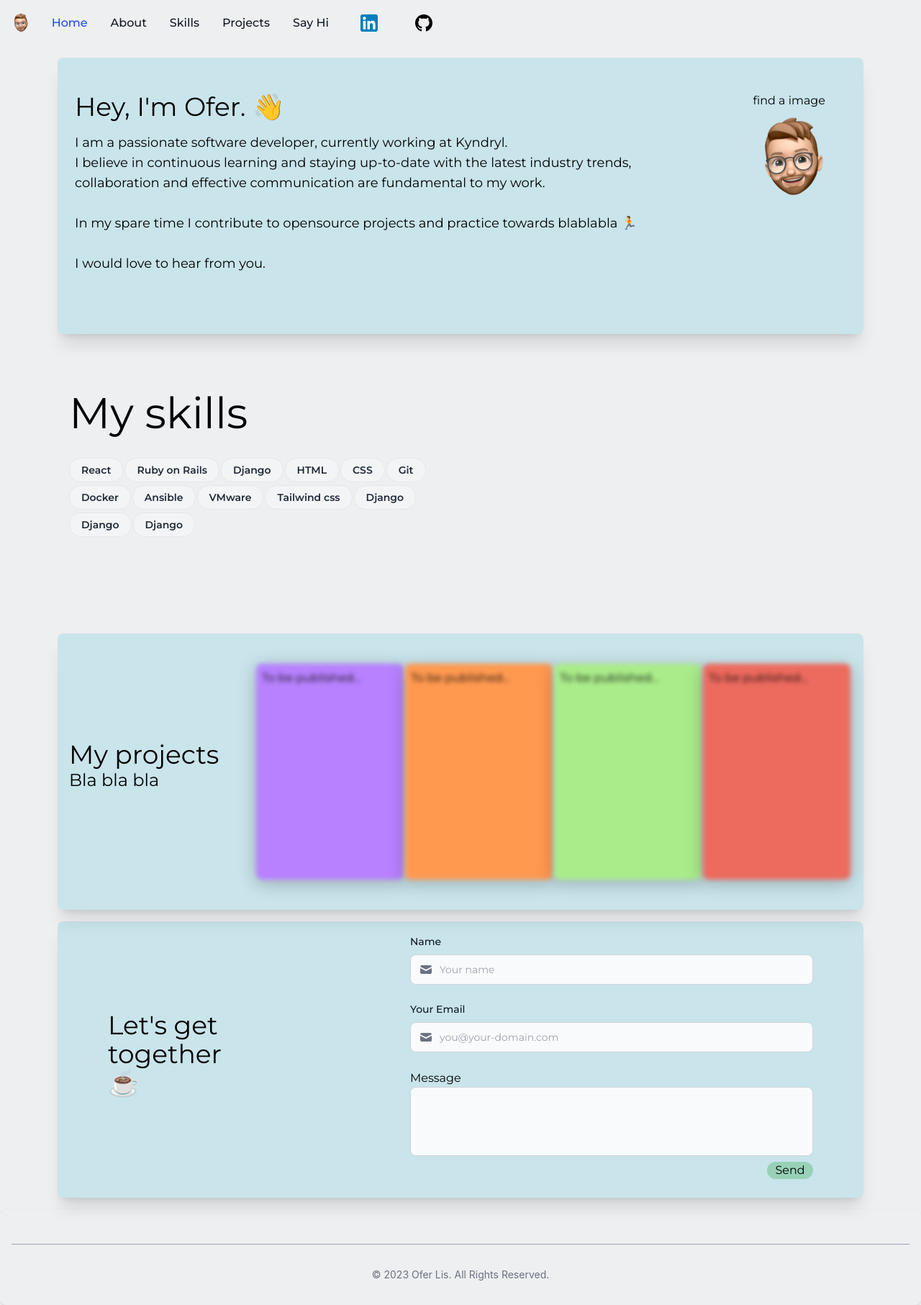
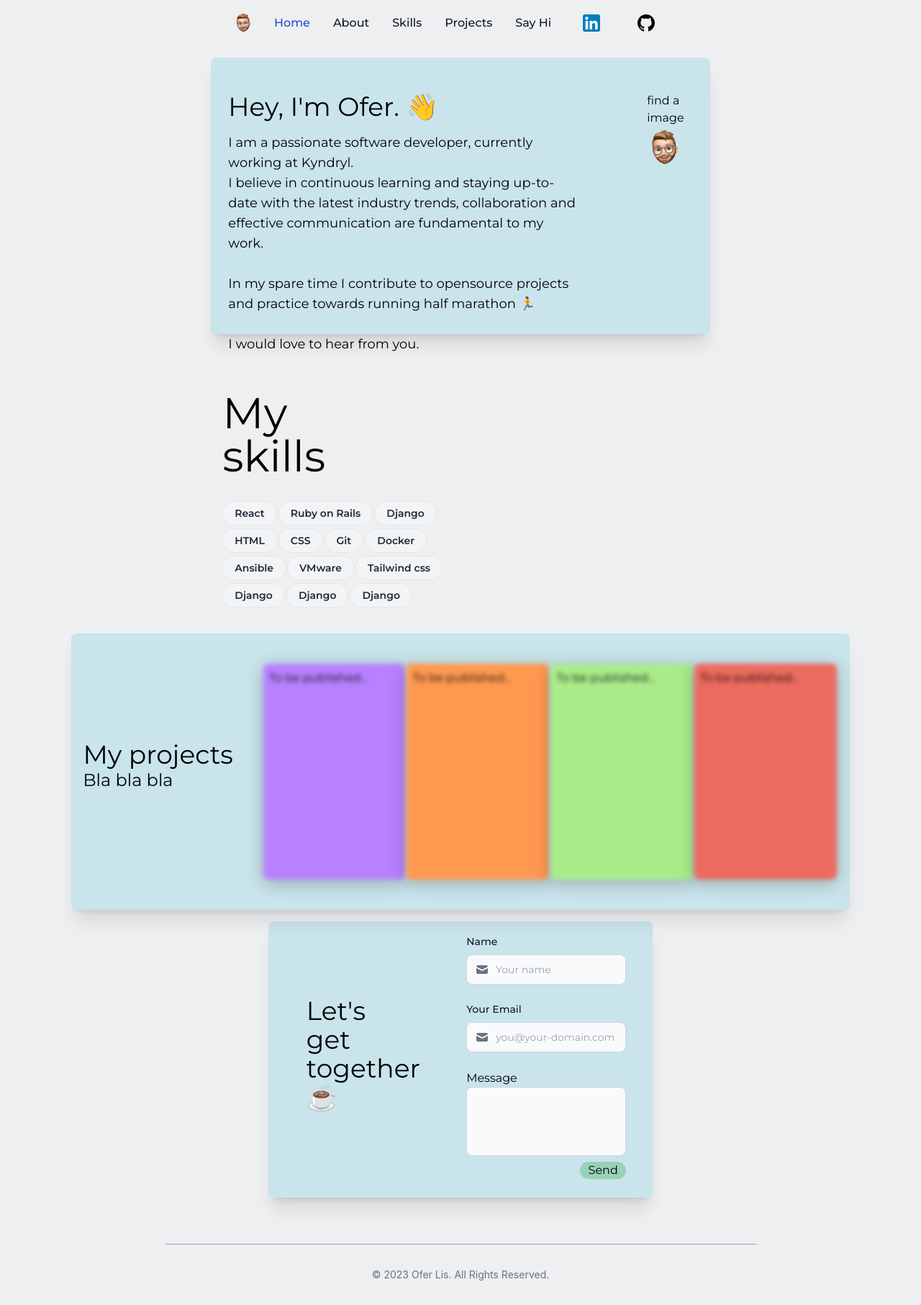
Before and after one commit to Oferlis/portfolio-website, a React (Create React App) app: page / in a window 1280 px wide. Shown: the whole page at 72% size. Built offline with nearby package versions, Linux system fonts and the light colour scheme.

Commit message:
design changes

```diff
--- a/src/App.js
+++ b/src/App.js
@@ -13,7 +13,7 @@ function App() {
     <BrowserRouter>
     <main id="home" className="bg-[#EEEFF1] body-font" >
       <link href="https://fonts.googleapis.com/css2?family=Montserrat:wght@100;200;300;400;500;600;700;800;900&family=Roboto&display=swap" rel="stylesheet"/>
-      <div className= 'flex flex-col'>
+      <div className= 'flex flex-col justify-center items-center mx-auto md:w-2/3'>
         <Navbar/>
         <About/>
         <Skills/>
--- a/src/components/About.js
+++ b/src/components/About.js
@@ -3,12 +3,12 @@ export default function About() {
             <div>
             <h1 className="md:text-4xl text-2xl mb-4 w-5/6">Hey, I'm Ofer.  👋 </h1>
             <p className="md:text-lg text-xs w-5/6">
-            I am a passionate software developer, currently working at Kyndryl.<br></br>
+            I am a passionate software developer, currently working at Kyndryl.<br/>
 
             I believe in continuous learning and staying up-to-date with the latest industry trends,
-            collaboration and effective communication are fundamental to my work.<br></br><br></br>
+            collaboration and effective communication are fundamental to my work.<br/><br/>
 
-            In my spare time I contribute to opensource projects and practice towards blablabla 🏃 <br></br><br></br>
+            In my spare time I contribute to opensource projects and practice towards running half marathon 🏃 <br/><br/>
 
             I would love to hear from you.
             </p>
--- a/src/components/Contact.js
+++ b/src/components/Contact.js
@@ -4,16 +4,11 @@ import ContactForm from "./contactForm";
 export default function Contact() {
     const [isFormSubmitted, setFormSubmitted] = useState(false)
 
-    return (<div id="contact" className="flex h-96 flex-row items-center place-content-around md:mx-20 my-4 bg-[#c9e4eb] rounded-lg shadow-xl font-montserrat">
+    return (<div id="contact" className="flex h-96 flex-row items-center place-content-around md:mx-40 my-4 bg-[#c9e4eb] rounded-lg shadow-xl font-montserrat">
             <h2 className="text-2xl md:text-4xl mx-4 mb-4 w-1/4">
                 Let's get together <br></br> ☕
             </h2>
                 {isFormSubmitted ? (<div className="w-1/2">Form Sent! we'll be in touch!</div>) : <ContactForm setSubmitted={setFormSubmitted}/>}
-            <style jsx="true">
-            {`
-
-            `}
-            </style>
             </div>
             )
 }
--- a/src/components/Footer.js
+++ b/src/components/Footer.js
@@ -1,6 +1,6 @@
 export default function footer() {
     return (
-        <footer className="items-start rounded-lg shadow">
+        <footer className="w-full items-start rounded-lg">
             <div className="w-full max-w-screen-xl mx-auto p-4 md:pb-8 md:pt-4">
                 <hr className="my-4 border-gray-400 sm:mx-auto lg:my-8" />
                 <span className="block text-sm text-gray-500 sm:text-center dark:text-gray-400">© 2023 Ofer Lis. All Rights Reserved.</span>
--- a/src/components/Navbar.js
+++ b/src/components/Navbar.js
@@ -11,7 +11,7 @@ export default function Navbar() {
 
     return (
         <nav className="border-gray-200 absoulte w-full" >
-            <div id="home" className="max-w-screen-xl flex flex-wrap items-center justify-between md:justify-start mx-auto p-4 font-montserrat ">
+            <div id="home" className="flex flex-wrap items-center justify-between md:justify-start md:mx-24 mx-auto p-4 font-montserrat ">
                 <HashLink smooth to="/#home">
                 <img src={process.env.PUBLIC_URL + "/images/ofer_pic.png"} alt="me" className="h-8 mr-3"/>
                 </HashLink>
--- a/src/components/Skills.js
+++ b/src/components/Skills.js
@@ -1,7 +1,7 @@
 export default function Skills() {
     return (<div id="skills" className="flex flex-col md:mx-20 mx-4 px-4 py-16 rounded-lg md:h-96 mt-4 font-montserrat items-start">
-                <h1 className="md:text-6xl text-xl w-1/4">My skills</h1>
-                <div className="w-1/2 flex flex-row flex-wrap my-8">
+                <h1 className="md:text-6xl text-xl md:w-1/4">My skills</h1>
+                <div className="md:w-1/2 flex flex-row flex-wrap my-8">
                     <p className="px-4 mr-0.5 mb-1 py-1.5 text-sm font-semibold text-gray-800 bg-gray-100 border border-gray-200 rounded-2xl "> React</p>
                     <p className="px-4 mr-0.5 mb-1 py-1.5 text-sm font-semibold text-gray-800 bg-gray-100 border border-gray-200 rounded-2xl "> Ruby on Rails</p>
                     <p className="px-4 mr-0.5 mb-1 py-1.5 text-sm font-semibold text-gray-800 bg-gray-100 border border-gray-200 rounded-2xl "> Django</p>
--- a/src/components/contactForm.js
+++ b/src/components/contactForm.js
@@ -21,7 +21,7 @@ export default function ContactForm(props) {
 
 
     return (
-            <form ref={form} onSubmit={sendEmail} className="flex flex-col mx-4 w-1/2">
+            <form ref={form} onSubmit={sendEmail} className="flex flex-col ">
                 <div className="flex flex-col">
                 <label htmlFor="website-admin" className="block mb-2 text-sm font-medium text-gray-900 ">Name</label>
                 <div className="relative mb-6">
```
